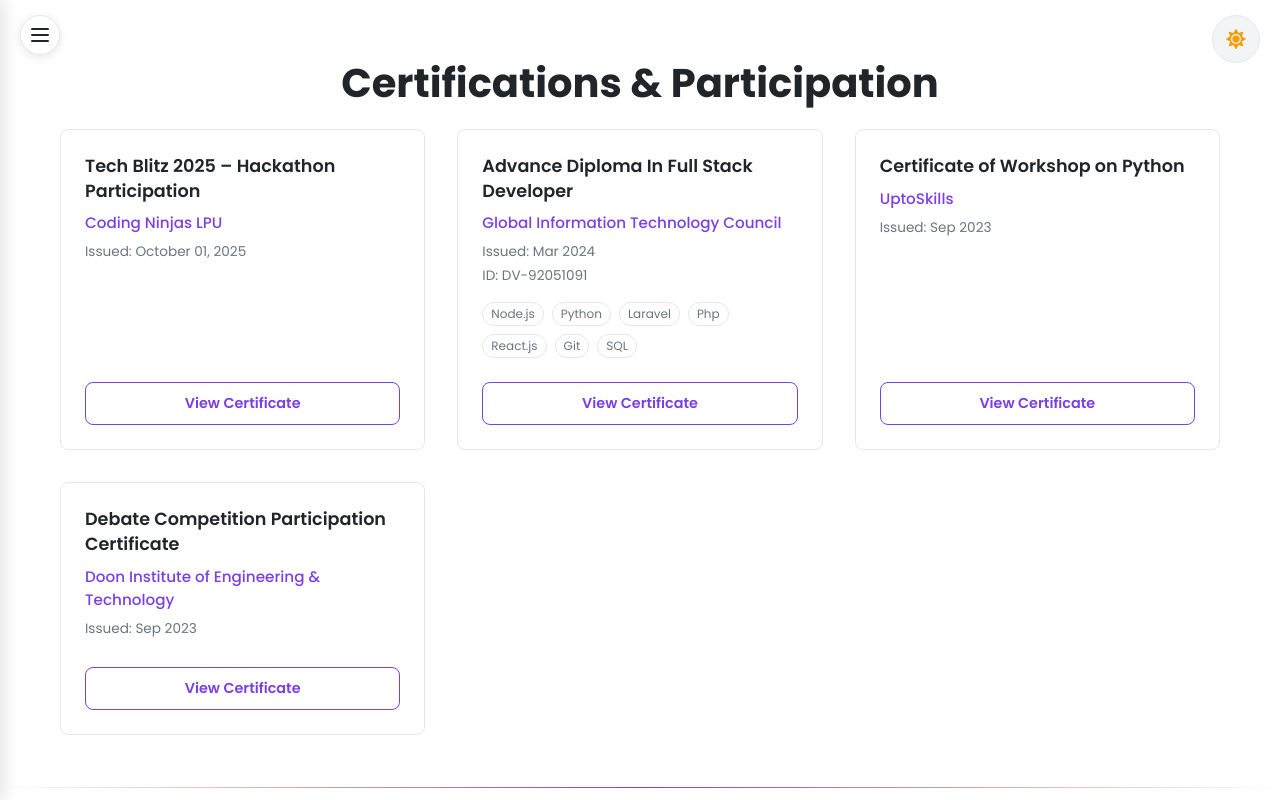
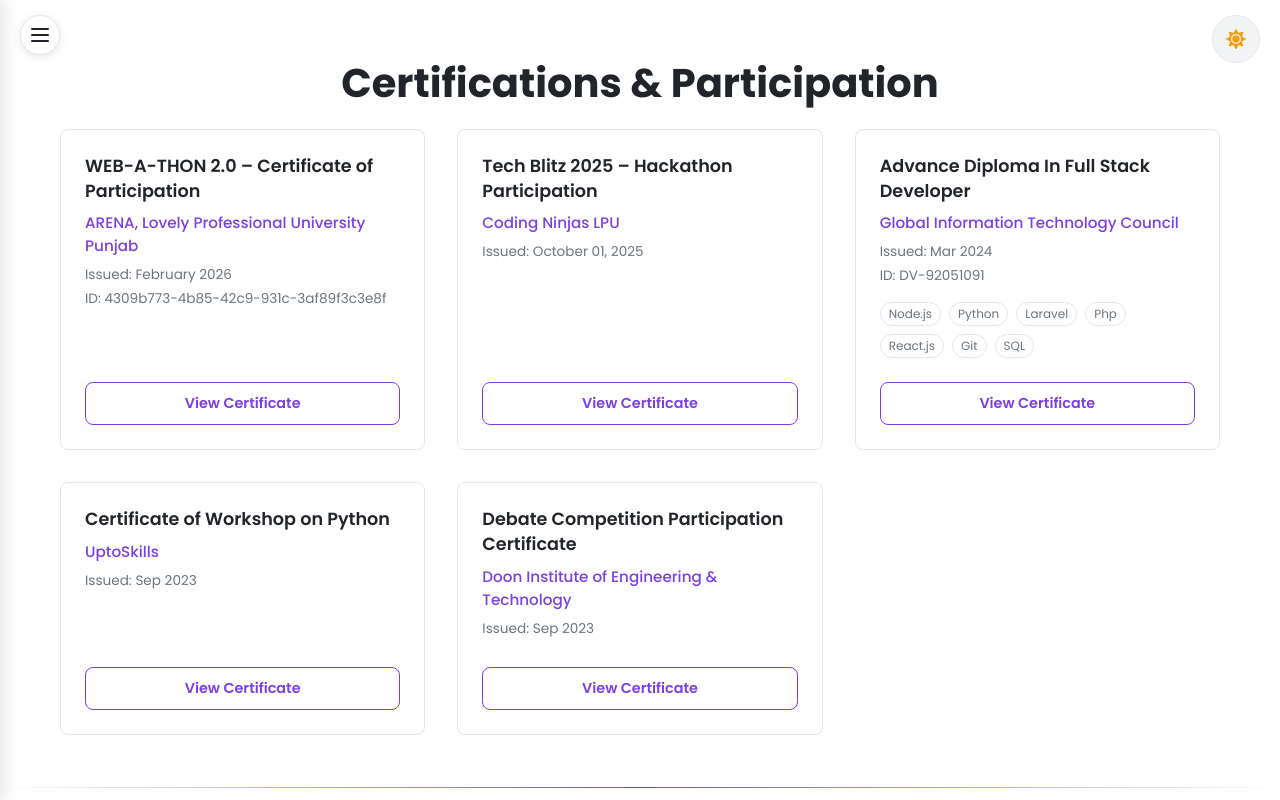
Before and after one commit to Amarjeetydv/amarjeet-portfolio, a React (Vite) app: page /certifications in a window 1280 px wide. Shown: the top 800 px of the page. Built offline with nearby package versions, Linux system fonts and the light colour scheme.

Commit message:
Add WEB-A-THON 2.0 certificate to certifications section

```diff
--- a/src/EducationTimeline.jsx
+++ b/src/EducationTimeline.jsx
@@ -30,6 +30,15 @@
 ];
 
 const certificationList = [
+  {
+    title: "WEB-A-THON 2.0 – Certificate of Participation",
+    issuer: "ARENA, Lovely Professional University Punjab",
+    issued: "February 2026",
+    link: "https://certificate.givemycertificate.com/c/4309b773-4b85-42c9-931c-3af89f3c3e8f",
+    description: "For participating in WEB-A-THON 2.0, a University-Level Hackathon organised by Student Organisation ARENA at LPU from 13th February 2026 to 14th February 2026, exhibiting outstanding performance in design, development, and strategic thinking.",
+    credentialId: "4309b773-4b85-42c9-931c-3af89f3c3e8f",
+    type: "Hackathon"
+  },
   {
     title: "Tech Blitz 2025 – Hackathon Participation",
     issuer: "Coding Ninjas LPU",
```
